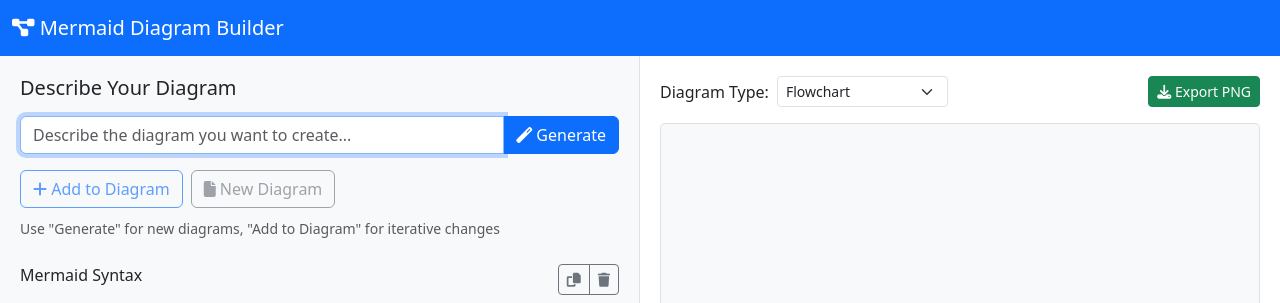
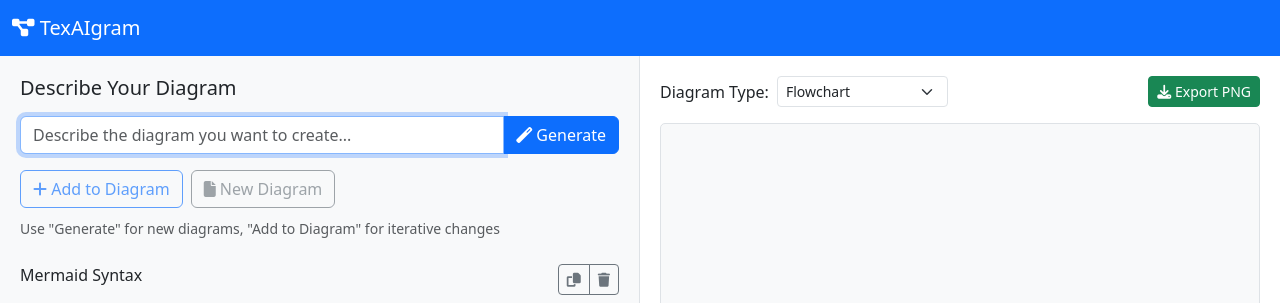
Before and after one commit to allannapier/textcharts, a Flask app: page / in a window 1280 px wide. Shown: the top 303 px of the page. Run offline with Flask 3, Linux system fonts and the light colour scheme; data that the repository does not hold is empty.

Commit message:
texaigram

```diff
--- a/static/js/diagram.js
+++ b/static/js/diagram.js
@@ -294,7 +294,7 @@ async function exportDiagram() {
                         const url = URL.createObjectURL(blob);
                         const a = document.createElement('a');
                         a.href = url;
-                        a.download = `mermaid_diagram_${new Date().getTime()}.png`;
+                        a.download = `texaigram_${new Date().getTime()}.png`;
                         document.body.appendChild(a);
                         a.click();
                         document.body.removeChild(a);
--- a/templates/base.html
+++ b/templates/base.html
@@ -3,7 +3,7 @@
 <head>
     <meta charset="UTF-8">
     <meta name="viewport" content="width=device-width, initial-scale=1.0">
-    <title>{% block title %}Mermaid Diagram Builder{% endblock %}</title>
+    <title>{% block title %}TexAIgram{% endblock %}</title>
 
     <!-- Bootstrap CSS -->
     <link href="https://cdn.jsdelivr.net/npm/bootstrap@5.3.0/dist/css/bootstrap.min.css" rel="stylesheet">
@@ -20,7 +20,7 @@
     <nav class="navbar navbar-dark bg-primary">
         <div class="container-fluid">
             <a class="navbar-brand" href="/">
-                <i class="fas fa-project-diagram"></i> Mermaid Diagram Builder
+                <i class="fas fa-project-diagram"></i> TexAIgram
             </a>
         </div>
     </nav>
```
Also changed, not shown: readme.md.
